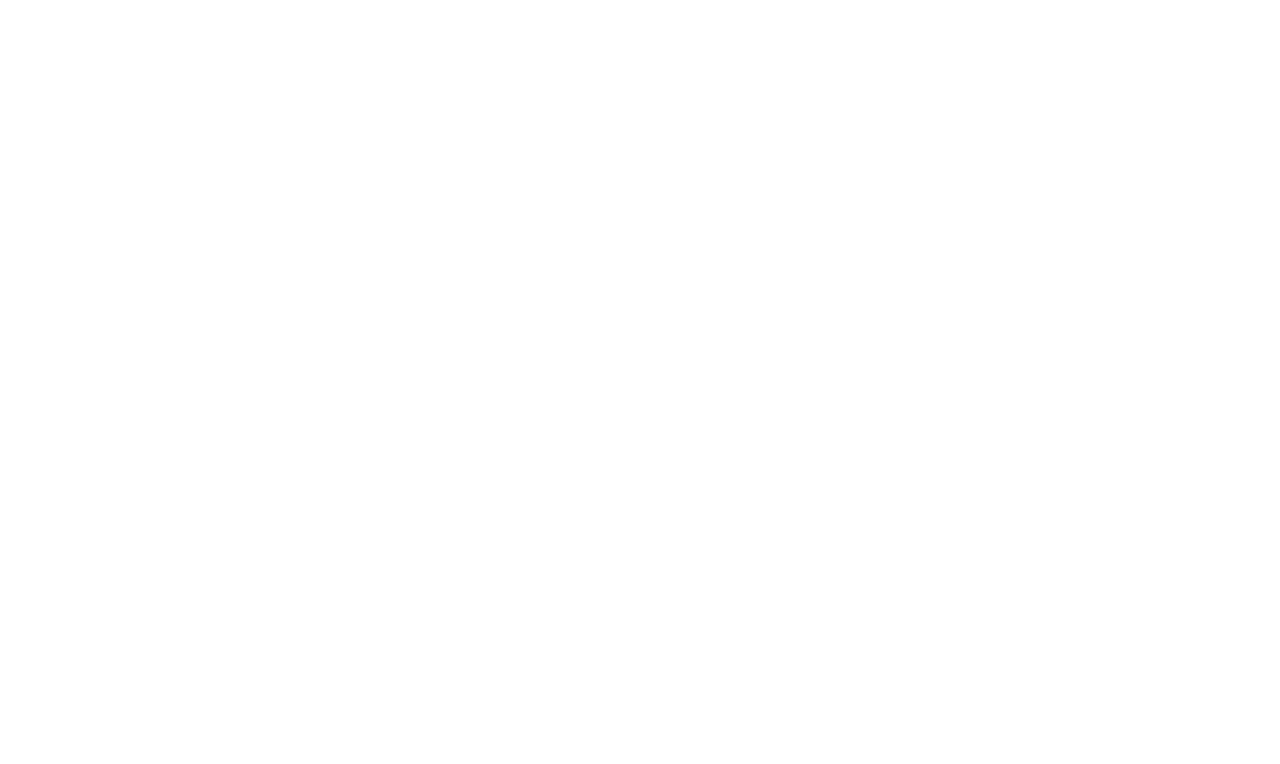
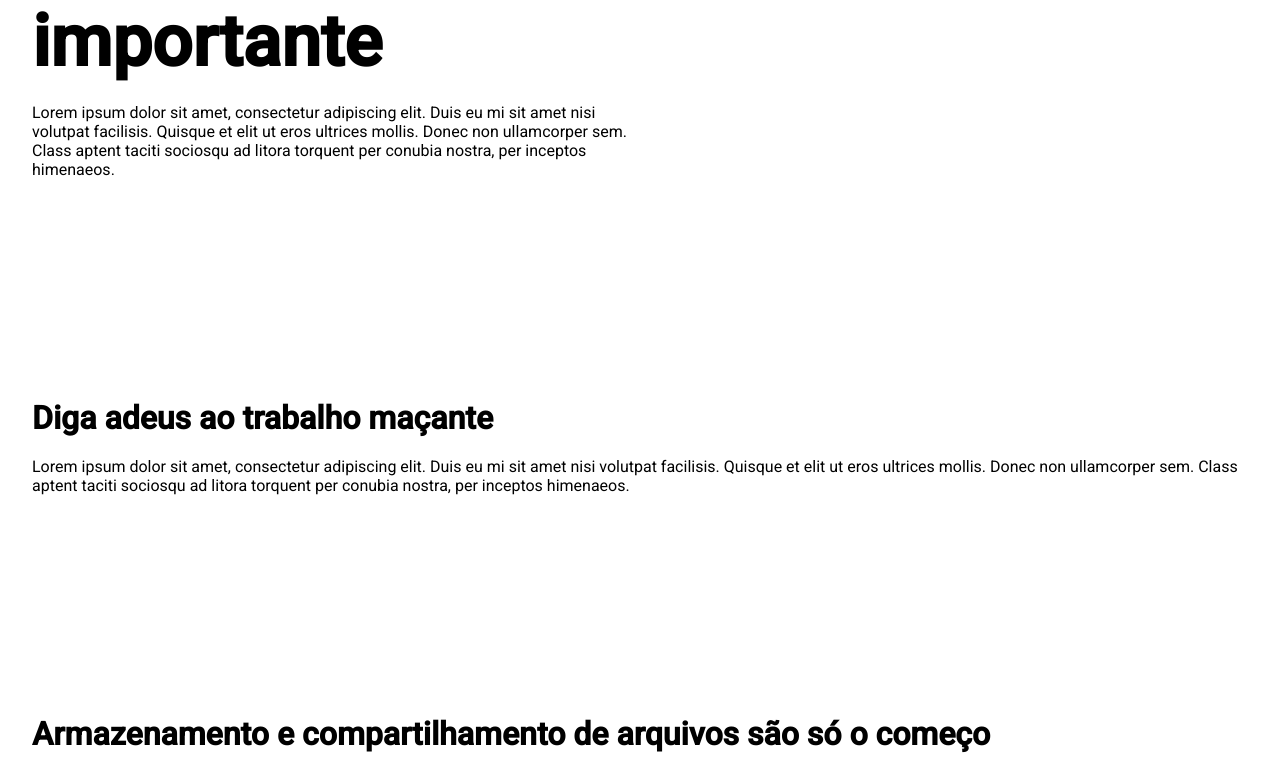
Before and after one commit to MarlonMascarenhas/clone-dropbox, a React (Create React App) app: page / in a window 1280 px wide. Shown: the part 296-1060 px from the top of the page. Before the commit the page ends 800 px from the top, so only its background shows below. Built offline with nearby package versions, Linux system fonts and the light colour scheme.

Commit message:
estilizacao da section

```diff
--- a/src/App.tsx
+++ b/src/App.tsx
@@ -1,11 +1,35 @@
 import React from 'react';
 import GlobalStyles from './styles/GlobalStyles';
-
-
+import Section from './components/Section';
+import data from './data';
 function App() {
   return (
     <>
-      <h1>hello world</h1>
+      <Section
+        variant="blue"
+        title={data[0].title}
+        description={data[0].description}
+      />
+      <Section
+        variant="beige"
+        title={data[1].title}
+        description={data[1].description}
+      />
+      <Section
+        variant="blue"
+        title={data[2].title}
+        description={data[2].description}
+      />
+      <Section
+        variant="white"
+        title={data[3].title}
+        description={data[3].description}
+      />
+      <Section
+        variant="black"
+        title={data[4].title}
+        description={data[4].description}
+      />
       <GlobalStyles />
     </>
   );
--- /dev/null
+++ b/src/components/Section/index.tsx
@@ -0,0 +1,22 @@
+import React from 'react';
+import { Container, Content } from './styles';
+
+interface Props {
+    variant: 'blue' | 'beige' | 'white' | 'black';
+    title: string;
+    description: string;
+}
+
+const Section: React.FC<Props> = ({variant, title, description}) => {
+  return (
+    <Container>
+        <Content>
+            <h2>{title}</h2>
+            <p>{description}</p>
+        </Content>
+
+    </Container>
+    );
+}
+
+export default Section;
--- /dev/null
+++ b/src/components/Section/styles.ts
@@ -0,0 +1,60 @@
+import styled from 'styled-components';
+
+export const Container = styled.div`
+    --padding-top: 100px;
+    --padding-bottom: 120px;
+    --heading-font-size: 32px;
+    --content-width: 100%;
+
+    &.blue {
+        --bg-color: var(--color-primary);
+        --text-color: var(--color-tertiary);
+        --logo-color: var(--color-secondary);
+    }
+    &.beige {
+        --bg-color: var(--color-secondary);
+        --text-color: var(--color-quaternary);
+        --logo-color: var(--color-primary);
+    }
+    &.white {
+        --bg-color: var(--color-tertiary);
+        --text-color: var(--color-quaternary);
+        --logo-color: var(--color-blue);
+    }
+    &.black {
+        --bg-color: var(--color-quaternary);
+        --text-color: var(--color-tertiary);
+        --logo-color: var(--color-blue);
+    }
+
+    &:first-child {
+        --padding-top: 130px;
+        --heading-font-size: 51px;
+
+        @media (min-width: 1024px) {
+            --content-width: 50%;
+            --heading-font-size: 71px;
+        }
+    }
+`;
+
+export const Content = styled.div`
+    z-index: 2;
+    position: relative;
+    max-width: 1440px;
+    margin: 0 auto;
+    > h2 {
+        font-size: var(--heading-font-size);
+        color: var(--logo-color);
+        max-width: var(--content-width);
+    }
+
+    > p {
+        margin-top: 20px;
+        font-size: 16px;
+        color: var(--text-color);
+        max-width: var(--content-width);
+    }
+
+    padding: var(--padding-top) 32px var(--padding-bottom);
+`;
```
